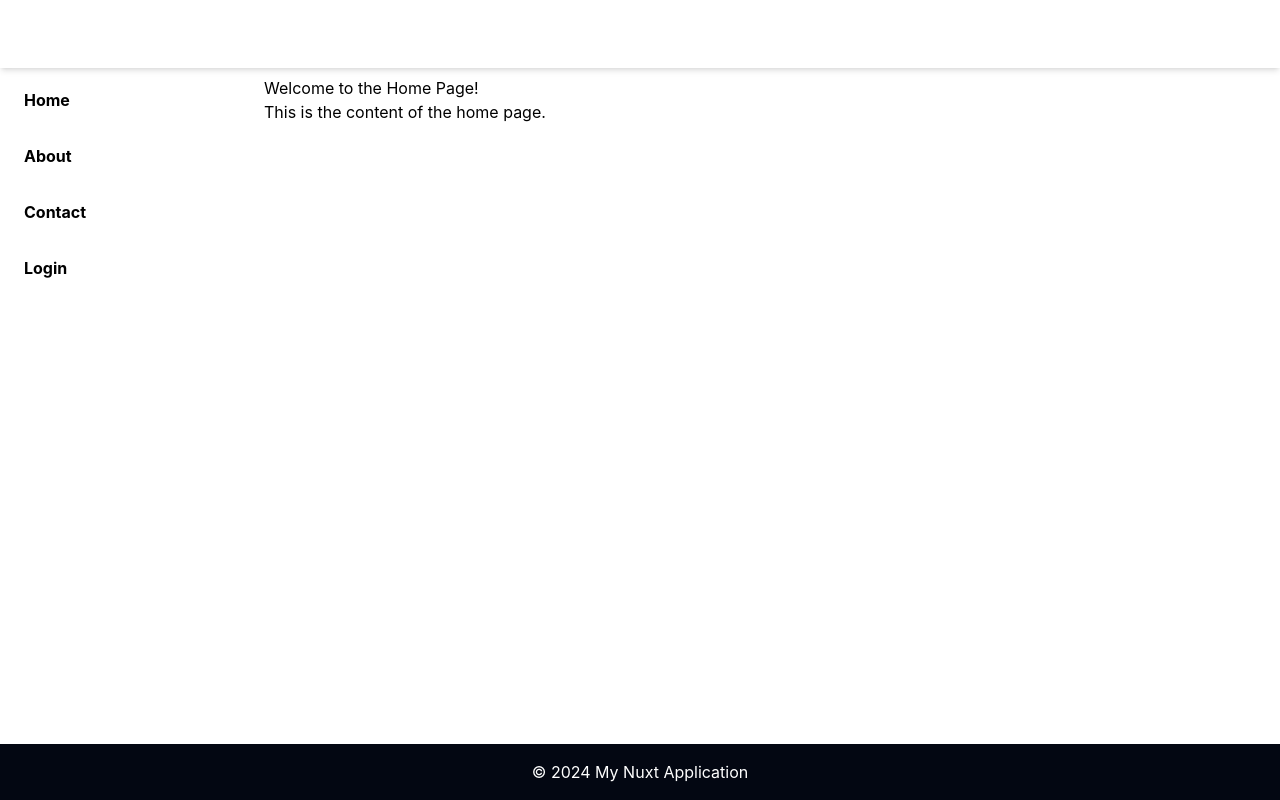
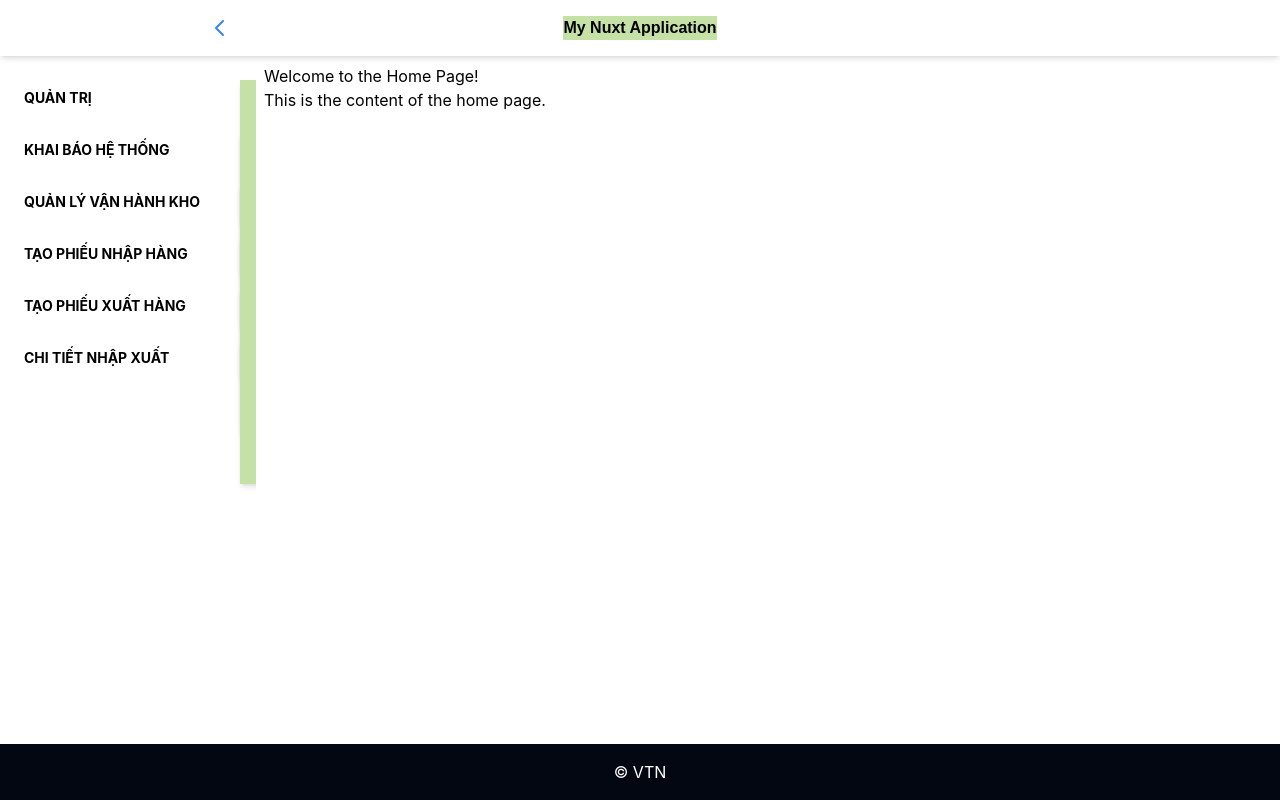
Before and after one commit to nhanvtse04390/vuejs-3, a Nuxt app in the folder nvt/: page / in a window 1280 px wide. Built offline with nearby package versions, Linux system fonts and the light colour scheme; no server answers.

Commit message:
add new UI

```diff
--- a/nvt/layouts/default.vue
+++ b/nvt/layouts/default.vue
@@ -1,27 +1,72 @@
 <template>
   <div class="flex flex-col min-h-screen">
     <!-- Header -->
-    <header class="bg-custom-100 text-white p-4 shadow-md">
-      <div class="container mx-auto flex justify-between items-center">
-        <h1 class="text-3xl font-bold pl-12">My Nuxt Application</h1>
+    <header class="p-4 shadow-md">
+      <div class="flex justify-center items-center">
+        <span class="text-center bg-[#c5e1a5] font-bold">My Nuxt Application</span>
       </div>
     </header>
 
     <!-- Sidebar -->
-    <aside class="bg-custom-100 w-64 p-4 pt-20 fixed h-full">
-      <nav>
+    <aside :class="{'w-64': isSidebarOpen, 'w-16': !isSidebarOpen}" class="bg-custom-100 p-4 pt-20 fixed h-full transition-width duration-300 relative">
+      <!-- Toggle Button Inside Sidebar -->
+      <button @click="toggleSidebar" class="absolute top-2 right-4 text-white p-2">
+        <svg
+            v-if="isSidebarOpen"
+            xmlns="http://www.w3.org/2000/svg"
+            fill="none"
+            viewBox="0 0 24 24"
+            stroke="currentColor"
+            class="h-6 w-6 text-blue-500"
+        >
+          <path stroke-linecap="round" stroke-linejoin="round" stroke-width="2" d="M15 19l-7-7 7-7" />
+        </svg>
+        <svg
+            v-else
+            xmlns="http://www.w3.org/2000/svg"
+            fill="none"
+            viewBox="0 0 24 24"
+            stroke="currentColor"
+            class="h-6 w-6 text-blue-500"
+        >
+          <path stroke-linecap="round" stroke-linejoin="round" stroke-width="2" d="M9 5l7 7-7 7" />
+        </svg>
+      </button>
+
+      <nav v-if="isSidebarOpen">
         <ul class="space-y-4">
-          <li><NuxtLink to="/" class="block text-custom-200 hover:bg-custom-dark rounded-r-lg p-2 font-bold">Home</NuxtLink></li>
-          <li><NuxtLink to="/about" class="block text-custom-200 hover:bg-custom-dark rounded-r-lg p-2 font-bold">About</NuxtLink></li>
-          <li><NuxtLink to="/contact" class="block text-custom-200 hover:bg-custom-dark rounded-r-lg p-2 font-bold">Contact</NuxtLink></li>
-          <li><NuxtLink to="/login" class="block text-custom-200 hover:bg-custom-dark rounded-r-lg p-2 font-bold" >Login</NuxtLink></li>
+          <!-- Render menu items using v-for -->
+          <li
+              v-for="(menu, index) in menuItems"
+              :key="index"
+              @mouseenter="showSubmenu(index)"
+              @mouseleave="showSubmenu(null)"
+              class="relative"
+          >
+            <div class="block hover:bg-[#c5e1a5] rounded-r-lg p-2 text-sm font-bold uppercase cursor-pointer">
+              {{ menu.title }}
+            </div>
+            <!-- Submenu -->
+            <ul
+                v-show="submenuVisible !== index"
+                class="absolute left-full top-0 bg-[#c5e1a5] p-2 shadow-md"
+            >
+              <li
+                  v-for="(submenu, subIndex) in menu.submenus"
+                  :key="subIndex"
+                  class="p-2 hover:bg-gray-200"
+              >
+                <NuxtLink :to="submenu.link">{{ submenu.title }}</NuxtLink>
+              </li>
+            </ul>
+          </li>
         </ul>
       </nav>
     </aside>
 
     <div class="flex flex-grow">
       <!-- Main content area -->
-      <main class="flex-grow p-2 ml-64"> <!-- Thêm ml-64 để tránh đè lên sidebar -->
+      <main :class="{'ml-64': isSidebarOpen, 'ml-16': !isSidebarOpen}" class="flex-grow p-2 transition-margin duration-300">
         <slot />
       </main>
     </div>
@@ -29,11 +74,77 @@
     <!-- Footer -->
     <footer class="bg-gray-950 text-white p-4 mt-8">
       <div class="container mx-auto text-center">
-        &copy; 2024 My Nuxt Application
+        &copy; VTN
       </div>
     </footer>
   </div>
 </template>
+
+<script setup lang="ts">
+import { ref } from 'vue';
+
+// State quản lý mở hoặc đóng sidebar
+const isSidebarOpen = ref(true);
+
+// Biến để xác định submenu nào đang được hiển thị
+const submenuVisible = ref<number | null>(null);
+
+// Hàm xử lý toggle sidebar
+const toggleSidebar = () => {
+  isSidebarOpen.value = !isSidebarOpen.value;
+};
+
+// Hàm để hiển thị submenu
+const showSubmenu = (index: number | null) => {
+  submenuVisible.value = index;
+};
+
+// Danh sách các mục menu và submenu
+const menuItems = ref([
+  {
+    title: 'Quản trị',
+    submenus: [
+      { title: 'Submenu 1', link: '/' },
+      { title: 'Submenu 2', link: '/' },
+    ],
+  },
+  {
+    title: 'Khai báo hệ thống',
+    submenus: [
+      { title: 'Submenu 1', link: '/about' },
+      { title: 'Submenu 2', link: '/about' },
+    ],
+  },
+  {
+    title: 'Quản lý vận hành kho',
+    submenus: [
+      { title: 'Submenu 1', link: '/contact' },
+      { title: 'Submenu 2', link: '/contact' },
+    ],
+  },
+  {
+    title: 'Tạo phiếu nhập hàng',
+    submenus: [
+      { title: 'Submenu 1', link: '/login' },
+      { title: 'Submenu 2', link: '/login' },
+    ],
+  },
+  {
+    title: 'Tạo phiếu xuất hàng',
+    submenus: [
+      { title: 'Submenu 1', link: '/login' },
+      { title: 'Submenu 2', link: '/login' },
+    ],
+  },
+  {
+    title: 'Chi tiết nhập xuất',
+    submenus: [
+      { title: 'Submenu 1', link: '/login' },
+      { title: 'Submenu 2', link: '/login' },
+    ],
+  },
+]);
+</script>
 
 <style scoped>
 /* Styles for layout components */
@@ -50,7 +161,7 @@ aside {
 }
 
 main {
-  margin-left: 16rem; /* Adjust for sidebar width */
+  transition: margin-left 0.3s;
 }
 
 footer {
@@ -58,7 +169,23 @@ footer {
   bottom: 0;
   width: 100%;
 }
+
+/* Sidebar width */
+.w-64 {
+  width: 16rem; /* Width when open */
+}
+
+.w-16 {
+  width: 4rem; /* Width when collapsed */
+}
+
+/* Toggle button position */
+button {
+  position: absolute;
+}
+
+/* Submenu styles */
+ul {
+  list-style: none;
+}
 </style>
-
-<script setup lang="ts">
-</script>
--- a/nvt/nuxt.config.ts
+++ b/nvt/nuxt.config.ts
@@ -7,6 +7,9 @@ export default defineNuxtConfig({
   runtimeConfig: {
     public: {
       apiBase: process.env.API_BASE_URL,
-    }
+    },
+    plugins: [
+      '~/plugins/vue3-toastify.client.js',
+    ],
   },
 })
--- a/nvt/package.json
+++ b/nvt/package.json
@@ -10,9 +10,12 @@
     "postinstall": "nuxt prepare"
   },
   "dependencies": {
+    "@heroicons/vue": "^2.1.5",
     "@nuxtjs/tailwindcss": "^6.12.1",
+    "axios": "^1.7.7",
     "nuxt": "^3.12.4",
-    "vue": "latest"
+    "vue": "latest",
+    "vue3-toastify": "^0.2.3"
   },
   "devDependencies": {
     "autoprefixer": "^10.4.20",
--- a/nvt/pages/index.vue
+++ b/nvt/pages/index.vue
@@ -5,4 +5,7 @@
   </div>
 </template>
 <script setup>
+definePageMeta({
+  middleware: 'auth',
+});
 </script>
--- a/nvt/pages/login/index.vue
+++ b/nvt/pages/login/index.vue
@@ -43,27 +43,41 @@
 </template>
 
 <script setup lang="ts">
+import type {AxiosError} from "axios";
+
 definePageMeta({
   layout: false,
 })
 import { ref } from 'vue'
-import { useRouter } from 'vue-router'
+import { loginUser } from '@/services/userService';
+import { toast } from "vue3-toastify";
 
 const email = ref('')
 const password = ref('')
 const router = useRouter()
 
-const config = useRuntimeConfig()
+const handleLogin = async () => {
+  try {
+    const response = await loginUser({ username: email.value, password: password.value });
+    localStorage.setItem('token', response.data); // Save the token to localStorage
+    toast.success("Đăng nhập thành công!");
 
-const handleLogin = async () => {
-    const { data, error: fetchError } = await useFetch('/api/login', {
-      method: 'POST',
-      body: JSON.stringify({ username: email.value, password: password.value }),
-      headers: { 'Content-Type': 'application/json' }
-    })
-    console.log("data",data)
-    console.log("fetchError",fetchError)
-}
+    // Đợi 500ms rồi chuyển hướng
+    setTimeout(() => {
+      router.push("/");
+    }, 1000);
+  } catch (err) {
+    const error = err as AxiosError; // Ép kiểu err thành AxiosError
+    // Kiểm tra nếu response từ backend có message
+    if (error.response && error.response.data) {
+      const { message } = error.response.data as { message: string }; // Giả sử message là string
+      toast.error(message || "Đăng nhập thất bại!");
+    } else {
+      toast.error("Có lỗi xảy ra, vui lòng thử lại!");
+    }
+  }
+
+};
 </script>
 
 <style scoped>
--- /dev/null
+++ b/nvt/plugins/vue3-toastify.client.js
@@ -0,0 +1,10 @@
+// plugins/vue3-toastify.client.js
+import Toast from "vue3-toastify";
+import "vue3-toastify/dist/index.css";
+
+export default defineNuxtPlugin((nuxtApp) => {
+    nuxtApp.vueApp.use(Toast, {
+        autoClose: 3000,
+        position: "top-right",
+    });
+});
--- /dev/null
+++ b/nvt/services/apiService.js
@@ -0,0 +1,35 @@
+// src/services/apiService.js
+
+import axios from 'axios';
+
+// Tạo một instance Axios
+const apiClient = axios.create({
+    baseURL: 'http://localhost:8080/api', // Đổi URL này thành URL của backend
+    headers: {
+        'Content-Type': 'application/json',
+    },
+});
+
+// Interceptor để tự động thêm JWT vào các yêu cầu
+apiClient.interceptors.request.use((config) => {
+    const token = localStorage.getItem('token'); // Lấy token từ localStorage
+    if (token) {
+        config.headers.Authorization = `Bearer ${token}`;
+    }
+    return config;
+});
+
+// Xử lý lỗi từ phản hồi
+apiClient.interceptors.response.use(
+    (response) => response,
+    (error) => {
+        // Xử lý khi có lỗi từ server, ví dụ: hết hạn token
+        if (error.response && error.response.status === 401) {
+            // Xử lý lỗi 401 Unauthorized
+            console.error('Unauthorized access - maybe redirect to login?');
+        }
+        return Promise.reject(error);
+    }
+);
+
+export default apiClient;
--- /dev/null
+++ b/nvt/services/userService.js
@@ -0,0 +1,23 @@
+// src/services/userService.js
+
+import apiClient from './apiService';
+
+// Hàm gọi API để đăng nhập
+export const loginUser = async (credentials) => {
+    const response = await apiClient.post('/login', credentials);
+    return response.data;
+};
+
+// Hàm lấy danh sách người dùng
+export const getUsers = async () => {
+    const response = await apiClient.get('/users');
+    return response.data;
+};
+
+// Hàm tạo người dùng mới
+export const createUser = async (userData) => {
+    const response = await apiClient.post('/users', userData);
+    return response.data;
+};
+
+// Các API khác như updateUser, deleteUser,...
```
Also changed, not shown: nvt/middleware/auth.js (added, +9 -0 lines), nvt/pages/contact/index.vue (renamed from nvt/pages/Contact/index.vue), 1 other file (tests, documents, lock files or other folders).
